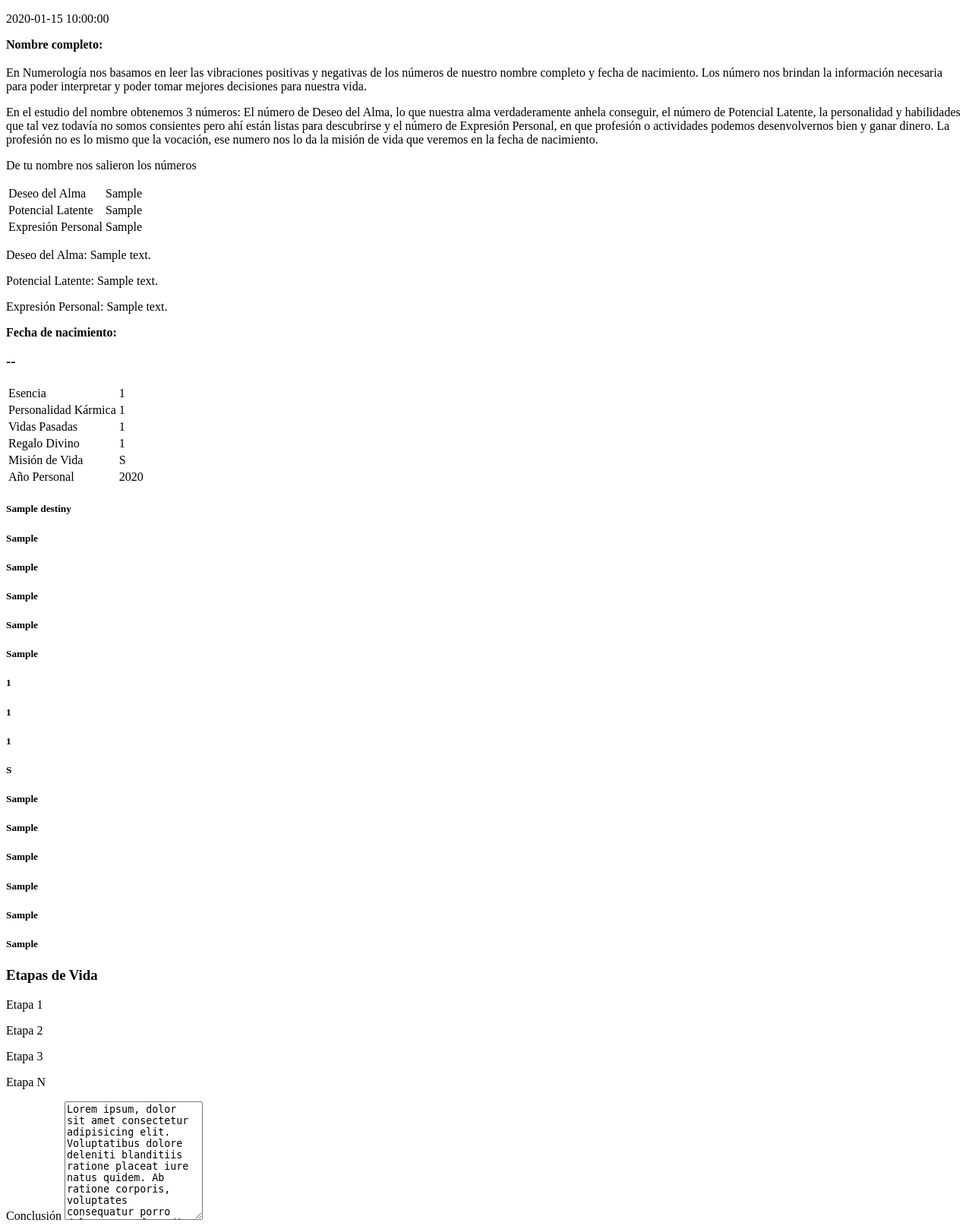
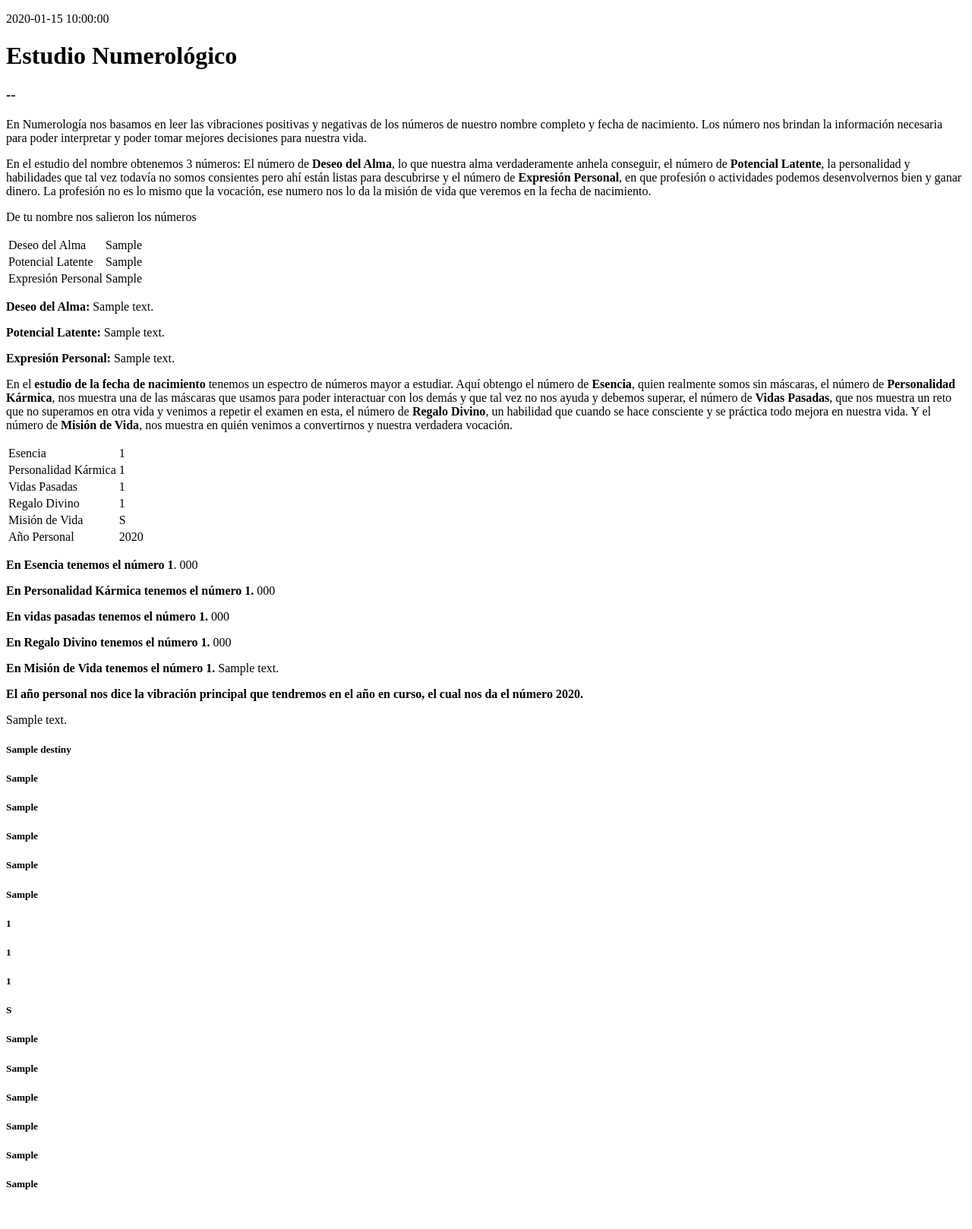
Before and after one commit to modulor/eve-numerology, a PHP site: the page made by application/views/calculate/calculate_index_view.php in a window 1280 px wide. Shown: the whole page at 76% size. After the commit the page ends 1566 px from the top, so only its background shows below. Run offline with PHP 8.4, Linux system fonts and the light colour scheme; the template is opened without the code that fills it: most values are stand-ins (such as "Sample title", 1, 10 or a date in 2020); data that the repository does not hold is empty.

Commit message:
agregar textos de los numeros de la fecha de nacimiento y del año personal

```diff
--- a/application/views/calculate/calculate_index_view.php
+++ b/application/views/calculate/calculate_index_view.php
@@ -16,55 +16,54 @@
         <div class="card mb-4">
           <div class="card-body">
             <p class="text-end"><?php echo $today ?></p>
-            <p class="mb-0 text-muted"><strong>Nombre completo:</strong></p>
+            <h1>Estudio Numerológico</h1>
             <h3><?php echo $_POST['full_name'] ?></h3>
+            <h3 class="mb-4"><?php echo $_POST['day'] . "-" . $_POST['month'] . "-" . $_POST['year'] ?></h3>
             <p>En Numerología nos basamos en leer las vibraciones positivas y negativas de los números de nuestro nombre completo y fecha de nacimiento. Los número nos brindan la información necesaria para poder interpretar y poder tomar mejores decisiones para nuestra vida.</p>
-            <p>En el estudio del nombre obtenemos 3 números: El número de Deseo del Alma, lo que nuestra alma verdaderamente anhela conseguir, el número de Potencial Latente, la personalidad y habilidades que tal vez todavía no somos consientes pero ahí están listas para descubrirse y el número de Expresión Personal, en que profesión o actividades podemos desenvolvernos bien y ganar dinero. La profesión no es lo mismo que la vocación, ese numero nos lo da la misión de vida que veremos en la fecha de nacimiento.</p>
+            <p>En el estudio del nombre obtenemos 3 números: El número de <strong>Deseo del Alma</strong>, lo que nuestra alma verdaderamente anhela conseguir, el número de <strong>Potencial Latente</strong>, la personalidad y habilidades que tal vez todavía no somos consientes pero ahí están listas para descubrirse y el número de <strong>Expresión Personal</strong>, en que profesión o actividades podemos desenvolvernos bien y ganar dinero. La profesión no es lo mismo que la vocación, ese numero nos lo da la misión de vida que veremos en la fecha de nacimiento.</p>
             <p>De tu nombre nos salieron los números</p>
             <table class="table table-bordered">
               <tr>
                 <td>Deseo del Alma</td>
-                <td><?php echo $souls_desire ?></td>
+                <td class="text-end"><?php echo $souls_desire ?></td>
               </tr>
               <tr>
                 <td>Potencial Latente</td>
-                <td><?php echo $latent_potential ?></td>
+                <td class="text-end"><?php echo $latent_potential ?></td>
               </tr>
               <tr>
                 <td>Expresión Personal</td>
-                <td><?php echo $personal_expression ?></td>
+                <td class="text-end"><?php echo $personal_expression ?></td>
               </tr>
             </table>
-            <p>Deseo del Alma: <?php echo $souls_desire_text ?></p>
-            <p>Potencial Latente: <?php echo $latent_potential_text ?></p>
-            <p>Expresión Personal: <?php echo $personal_expression_text ?></p>
-          </div>
-        </div>
+            <p><strong>Deseo del Alma:</strong> <?php echo $souls_desire_text ?></p>
+            <p><strong>Potencial Latente:</strong> <?php echo $latent_potential_text ?></p>
+            <p><strong>Expresión Personal:</strong> <?php echo $personal_expression_text ?></p>
 
-        <div class="card mb-4">
-          <div class="card-body">
-            <p class="mb-0 text-muted"><strong>Fecha de nacimiento:</strong></p>
-            <h3><?php echo $_POST['day'] . "-" . $_POST['month'] . "-" . $_POST['year'] ?></h3>
+            <!-- fecha de nacimiento -->
+
+            <p>En el <strong>estudio de la fecha de nacimiento</strong> tenemos un espectro de números mayor a estudiar. Aquí obtengo el número de <strong>Esencia</strong>, quien realmente somos sin máscaras, el número de <strong>Personalidad Kármica</strong>, nos muestra una de las máscaras que usamos para poder interactuar con los demás y que tal vez no nos ayuda y debemos superar, el número de <strong>Vidas Pasadas</strong>, que nos muestra un reto que no superamos en otra vida y venimos a repetir el examen en esta, el número de <strong>Regalo Divino</strong>, un habilidad que cuando se hace consciente y se práctica todo mejora en nuestra vida. Y el número de <strong>Misión de Vida</strong>, nos muestra en quién venimos a convertirnos y nuestra verdadera vocación.</p>
+
             <table class="table table-bordered">
               <tr>
                 <td>Esencia</td>
-                <td><?php echo $essence_number ?></td>
+                <td class="text-end"><?php echo $essence_number ?></td>
               </tr>
               <tr>
                 <td>Personalidad Kármica</td>
-                <td><?php echo $karma_number ?></td>
+                <td class="text-end"><?php echo $karma_number ?></td>
               </tr>
               <tr>
                 <td>Vidas Pasadas</td>
-                <td><?php echo $past_lives_number ?></td>
+                <td class="text-end"><?php echo $past_lives_number ?></td>
               </tr>
               <tr>
                 <td>Regalo Divino</td>
-                <td><?php echo $gifts_number ?></td>
+                <td class="text-end"><?php echo $gifts_number ?></td>
               </tr>
               <tr>
                 <td>Misión de Vida</td>
-                <td>
+                <td class="text-end">
                   <?php
                   if (sizeof($life_mission) > 2) {
                     echo $life_mission[0] . $life_mission[1] . "/" . $life_mission[2];
@@ -76,9 +75,23 @@
               </tr>
               <tr>
                 <td>Año Personal</td>
-                <td><?php echo $personal_year ?></td>
+                <td class="text-end"><?php echo $personal_year ?></td>
               </tr>
             </table>
+
+            <p><strong>En Esencia tenemos el número <?php echo $essence_number ?></strong>. <?php echo $essence_number_text ?></p>
+
+            <p><strong>En Personalidad Kármica tenemos el número <?php echo $karma_number ?>.</strong> <?php echo $karma_number_text ?></p>
+
+            <p><strong>En vidas pasadas tenemos el número <?php echo $past_lives_number ?>.</strong> <?php echo $past_lives_number_text ?></p>
+
+            <p><strong>En Regalo Divino tenemos el número <?php echo $gifts_number ?>.</strong> <?php echo $gifts_number_text ?></p>
+
+            <p><strong>En Misión de Vida tenemos el número <?php echo $life_mission_number ?>.</strong> <?php echo $life_mission_text ?></p>
+
+            <p><strong>El año personal nos dice la vibración principal que tendremos en el año en curso, el cual nos da el número <?php echo $personal_year ?>.</strong></p>
+
+            <p><?php echo $personal_year_text ?></p>
           </div>
         </div>
 
@@ -241,7 +254,7 @@
           </div>
         </div>
 
-        <div class="card mb-4">
+        <!-- <div class="card mb-4">
           <div class="card-body">
             <h3>Etapas de Vida</h3>
 
@@ -257,7 +270,7 @@
             <label for="conclusion">Conclusión</label>
             <textarea name="conclusion" id="conclusion" rows="10" class="form-control">Lorem ipsum, dolor sit amet consectetur adipisicing elit. Voluptatibus dolore deleniti blanditiis ratione placeat iure natus quidem. Ab ratione corporis, voluptates consequatur porro delectus perferendis, eum iste hic numquam blanditiis.</textarea>
           </div>
-        </div>
+        </div> -->
       </div>
     </div>
   </div>
```
Also changed, not shown: application/controllers/Calculate.php (+31 -1 lines), application/models/Birthdate_numbers_model.php (added, +49 -0 lines), application/models/Personal_year_model.php (added, +12 -0 lines).
